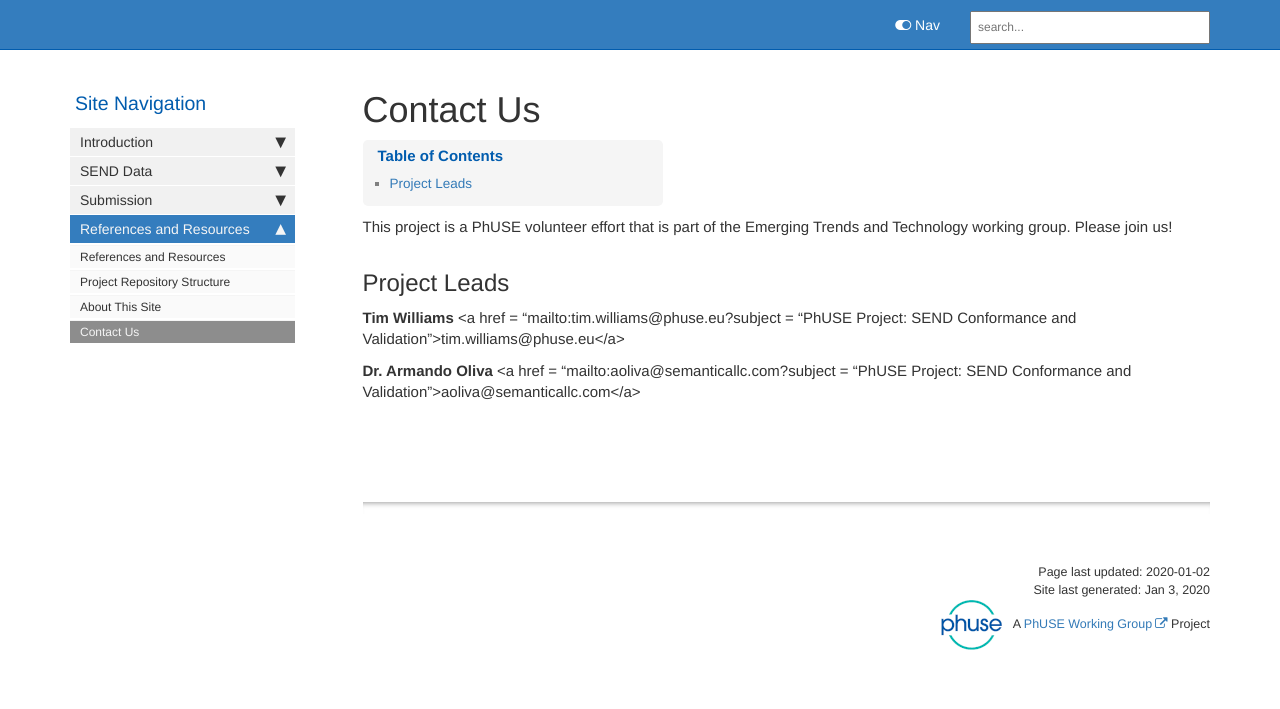
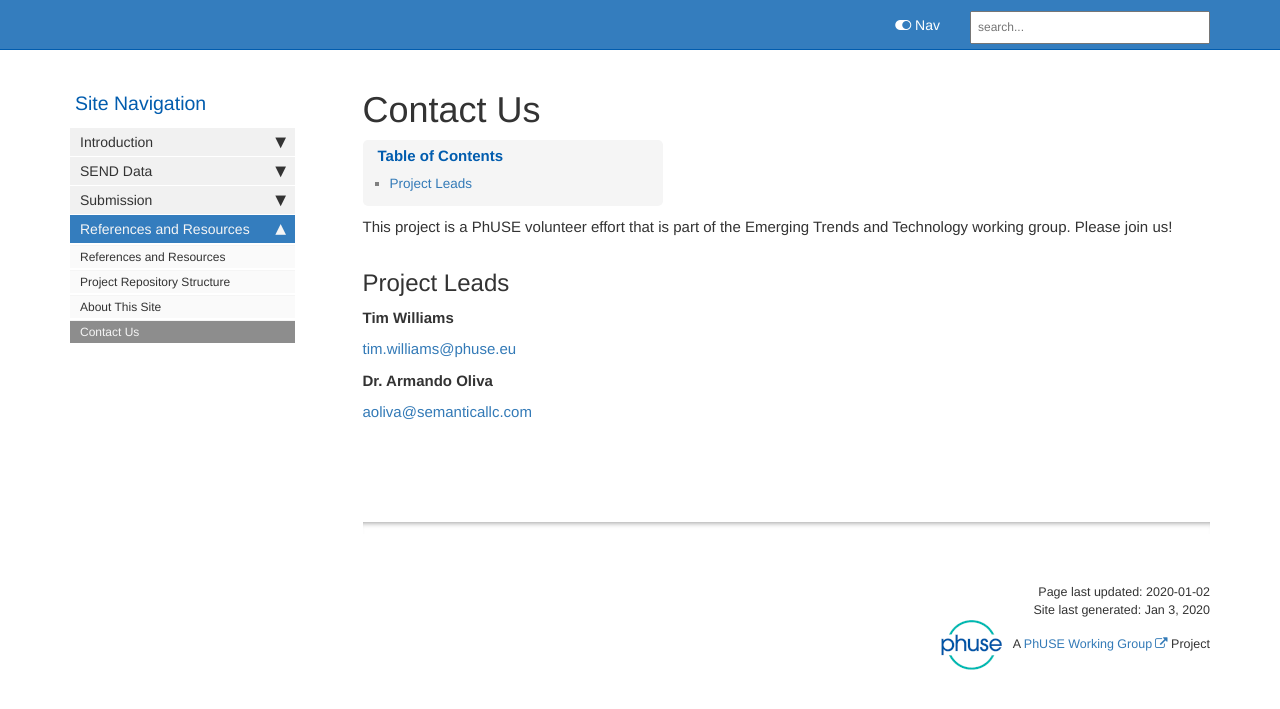
Before and after one commit to NovasTaylor/Test, a Jekyll site: the page built from pages/mydoc/mydoc_references_contact_us.md, in a window 1280 px wide. Shown: the top 709 px of the page. Built offline with Jekyll 4.4.1, drawn with Linux system fonts in a browser that asks for light colours; comment, search, counter and statistics services are not loaded.

Commit message:
fix to contacts

```diff
--- a/pages/mydoc/mydoc_references_contact_us.md
+++ b/pages/mydoc/mydoc_references_contact_us.md
@@ -12,10 +12,12 @@ This project is a PhUSE volunteer effort that is part of the Emerging Trends and
 ## Project Leads
 
 **Tim Williams**
-<a href = "mailto:tim.williams@phuse.eu?subject = "PhUSE Project: SEND Conformance and Validation">tim.williams@phuse.eu</a>
+
+<a href = 'mailto:tim.williams@phuse.eu?subject = "PhUSE Project: SEND Conformance and Validation"'>tim.williams@phuse.eu</a>
 
 **Dr. Armando Oliva**
-<a href = "mailto:aoliva@semanticallc.com?subject = "PhUSE Project: SEND Conformance and Validation">aoliva@semanticallc.com</a>
+
+<a href = 'mailto:aoliva@semanticallc.com?subject = "PhUSE Project: SEND Conformance and Validation"'>aoliva@semanticallc.com</a>
 
 
 {% include links.html %}
```
